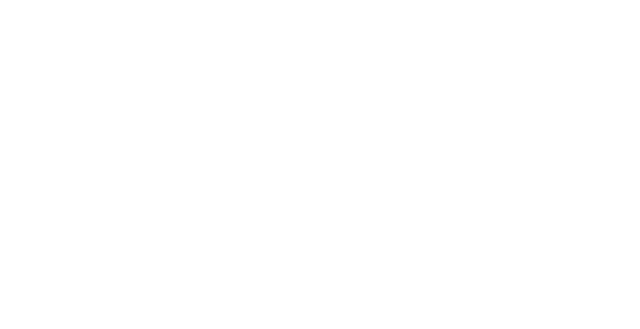
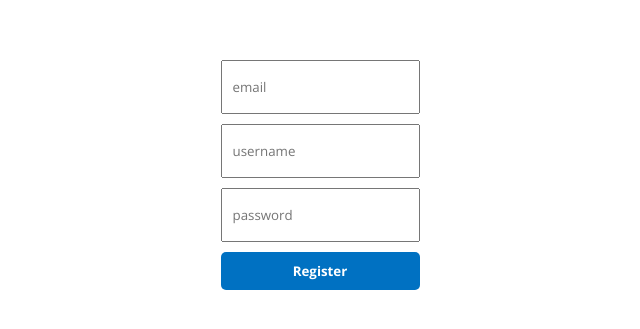
Before and after one commit to RaviKanth-31/flightBooking-frontend, a React (Create React App) app: page /register in a window 1280 px wide. Before the commit this address had no page. Shown: the part 225-554 px from the top of the page, without its empty margins (320-960 px from the left). Built offline with nearby package versions, Linux system fonts and the light colour scheme.

Commit message:
Changed UI and added some functionalities

```diff
--- a/src/App.js
+++ b/src/App.js
@@ -7,6 +7,7 @@
 import Flight from "./pages/flight/Flight";
 import List from "./pages/list/List";
 import Login from "./pages/login/Login";
+import Register from "./pages/register/register";
 
 function App() {
   return (
@@ -16,6 +17,7 @@
         <Route path="/flights" element={<List/>}/>
         <Route path="/flight/:id" element={<Flight/>}/>
         <Route path="/login" element={<Login/>}/>
+        <Route path="/register" element={<Register/>}/>
       </Routes>
     </BrowserRouter>
   );
--- a/src/components/header/Header.jsx
+++ b/src/components/header/Header.jsx
@@ -27,8 +27,11 @@
   const { user } = useContext(AuthContext);
 
 
+  const capitalizeFirstLetter = (string) => {
+    return string.charAt(0).toUpperCase() + string.slice(1).toLowerCase();
+  };
+
   const { dispatch } = useContext(SearchContext);
-
   const handleSearch = () => {
     dispatch({ type: "NEW_SEARCH", payload: { destination, arrival, selectedDate } });
     console.log(selectedDate);
@@ -53,13 +56,11 @@
         {type !== "list" && (
           <>
             <h1 className="headerTitle">
-              A lifetime of discounts? It's Genius.
+              Fly with ease.
             </h1>
             <p className="headerDesc">
-              Get rewarded for your travels – unlock instant savings of 10% or
-              more with a free FlyEasy account
+            Book. Fly. Explore.
             </p>
-            {!user && <button className="headerBtn">Sign in / Register</button>}
             <div className="headerSearch">
               <div className="headerSearchItem">
                 <FontAwesomeIcon icon={faPlane} className="headerIcon" />
@@ -67,7 +68,7 @@
                   type="text"
                   placeholder="From"
                   className="headerSearchInput"
-                  onChange={(e) => setArrival(e.target.value)}
+                  onChange={(e) => setArrival(capitalizeFirstLetter(e.target.value))}
                 />
               </div>
               <div className="headerSearchItem">
@@ -85,7 +86,7 @@
                   type="text"
                   placeholder="To"
                   className="headerSearchInput"
-                  onChange={(e) => setDestination(e.target.value)}
+                  onChange={(e) => setDestination(capitalizeFirstLetter(e.target.value))}
                 />
               </div>
               <div className="headerSearchItem">
--- a/src/components/header/header.css
+++ b/src/components/header/header.css
@@ -1,5 +1,5 @@
 .header {
-  background-color: #003580;
+  background-color: #212529;
   color: white;
   display: flex;
   justify-content: center;
@@ -50,7 +50,7 @@
 .headerSearch {
   height: 30px;
   background-color: white;
-  border: 3px solid #febb02;
+  border: 3px solid #DCD6F7;
   display: flex;
   align-items: center;
   justify-content: space-around;
--- a/src/components/navbar/Navbar.jsx
+++ b/src/components/navbar/Navbar.jsx
@@ -1,10 +1,11 @@
 import "./navbar.css";
-import { Link } from "react-router-dom";
+import { Link, useNavigate } from "react-router-dom";
 import { useContext } from "react";
 import { AuthContext } from "../../context/AuthContext";
+
 const Navbar = () => {
   const { user } = useContext(AuthContext);
-
+  const navigate = useNavigate()
   return (
     <div className="navbar">
       <div className="navContainer">
@@ -13,8 +14,8 @@
         </Link>
         {user ? user.username : (
           <div className="navItems">
-            <button className="navButton" >Register</button>
-            <button className="navButton">Login</button>
+            <button className="navButton" onClick={()=>{navigate("/register")}}>Register</button>
+            <button className="navButton" onClick={()=>{navigate("/login")}}>Login</button>
           </div>
         )}
       </div>
--- a/src/components/navbar/navbar.css
+++ b/src/components/navbar/navbar.css
@@ -1,6 +1,6 @@
 .navbar{
   height: 50px;
-  background-color: #003580;
+  background-color: #1E2022;
   display: flex;
   justify-content: center;
 }
--- a/src/components/searchItem/SearchItem.jsx
+++ b/src/components/searchItem/SearchItem.jsx
@@ -9,12 +9,13 @@
     <div className="searchItem">
       <div className="siDesc">
         <h1 className="siTitle">{item.name}</h1>
+        <span className="siDistance"><b>{item.arrivalCity} - {item.departureCity}</b></span>
         {/* <span className="siDistance">{item.distance}m from center</span> */}
         {/* <span className="siTaxiOp">Free airport taxi</span> */}
         {/* <span className="siSubtitle">
           Studio Apartment with Air conditioning
         </span> */}
-        <span className="siFeatures">{item.airline}</span>
+        <span className="siFeatures">Seats Available: {item.available}</span>
         {/* <span className="siCancelOp">Free cancellation </span> */}
         {/* <span className="siCancelOpSubtitle">
           You can cancel later, so lock in this great price today!
@@ -23,14 +24,14 @@
       <div className="siDetails">
 
         <div className="siDetailTexts">
+
           <span className="siPrice">₹{item.price}</span>
-          <span className="siTaxOp">Includes taxes and fees</span>
           <Link to={`/flight/${item._id}`}>
-           <button className="siCheckButton">See availability</button>
+           <button className="siCheckButton"
+           disabled={!item.available}
+           >See availability</button>
           </Link>
-          <span>{item.departureCity}</span>
-          <FontAwesomeIcon icon={faPlane} />
-          <span>{item.arrivalCity}</span>
+
         </div>
       </div>
     </div>
--- a/src/pages/flight/Flight.jsx
+++ b/src/pages/flight/Flight.jsx
@@ -84,10 +84,10 @@
             <div className="hotelDetails">
               <div className="hotelDetailsTexts">
                 <h1 className="hotelTitle">{data.airline}</h1>
-                {/* <p className="hotelDesc">{data.desc}</p> */}
+                <p className="hotelDesc">Seats Available: {data.available}</p>
               </div>
                 <h2>
-                  <b>${data.price}</b>
+                  <b>₹{data.price}</b>
                 </h2>
                 <button className="bookNow" onClick={handleClick}>Reserve or Book Now!</button>
               </div>
--- a/src/pages/list/List.jsx
+++ b/src/pages/list/List.jsx
@@ -17,9 +17,12 @@
   );
 
 
-  data.map((item)=>{
-    console.log(item.available);
-  })
+
+// Sort the flights array based on availability in ascending order
+data.sort((a, b) => a.availabile - b.availabile);
+
+console.log(data);
+
   return (
     <div>
       <Navbar />
@@ -31,7 +34,7 @@
             ) : (
               <>
                 {data.map((item) => (
-                  item.available && <SearchItem item={item} key={item._id} />
+                  <SearchItem item={item} key={item._id} />
                 ))}
               </>
             )}
--- a/src/pages/list/list.css
+++ b/src/pages/list/list.css
@@ -81,3 +81,7 @@
 .listResult {
   flex: 3;
 }
+button:disabled {
+  opacity: 0.6;
+  cursor: not-allowed;
+}
--- /dev/null
+++ b/src/pages/register/register.jsx
@@ -0,0 +1,64 @@
+import "../login/login.css";
+import { useContext, useState } from "react";
+import { useNavigate } from "react-router-dom";
+import axios from "axios";
+
+const Register = () => {
+    const [credentials, setCredentials] = useState({
+      username: undefined,
+      email: undefined,
+      password: undefined,
+    });
+
+
+    const navigate = useNavigate()
+
+    const handleChange = (e) => {
+      setCredentials((prev) => ({ ...prev, [e.target.id]: e.target.value }));
+    };
+
+    const handleClick = async (e) => {
+      e.preventDefault();
+      try {
+        await axios.post("/auth/register", credentials);
+        navigate("/login")
+      } catch (err) {
+        console.log(err)
+      }
+    };
+
+
+    return (
+      <div className="login">
+        <div className="lContainer">
+        <input
+            type="email"
+            placeholder="email"
+            id="email"
+            onChange={handleChange}
+            className="lInput"
+          />
+          <input
+            type="text"
+            placeholder="username"
+            id="username"
+            onChange={handleChange}
+            className="lInput"
+          />
+          <input
+            type="password"
+            placeholder="password"
+            id="password"
+            onChange={handleChange}
+            className="lInput"
+          />
+          <button onClick={handleClick} className="lButton">
+            Register
+          </button>
+        </div>
+      </div>
+
+      );
+  };
+
+  export default Register;
```
